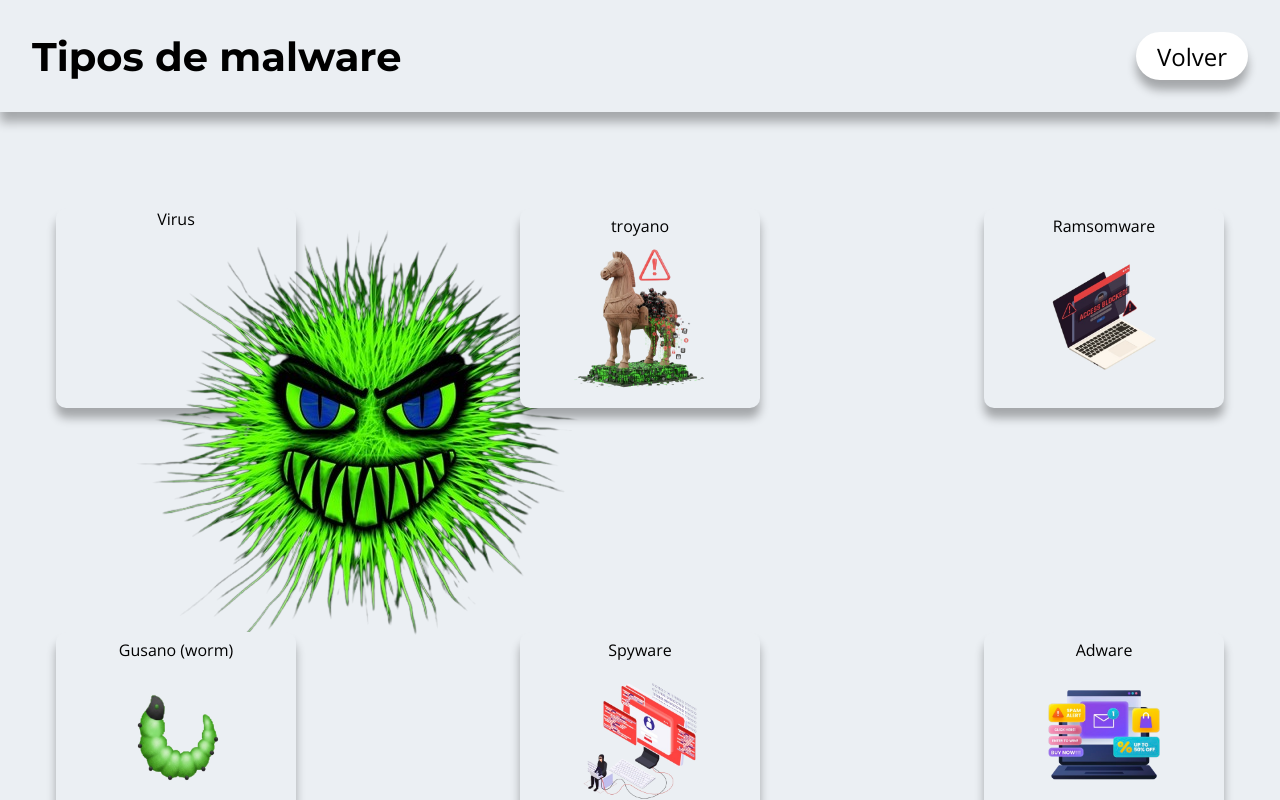
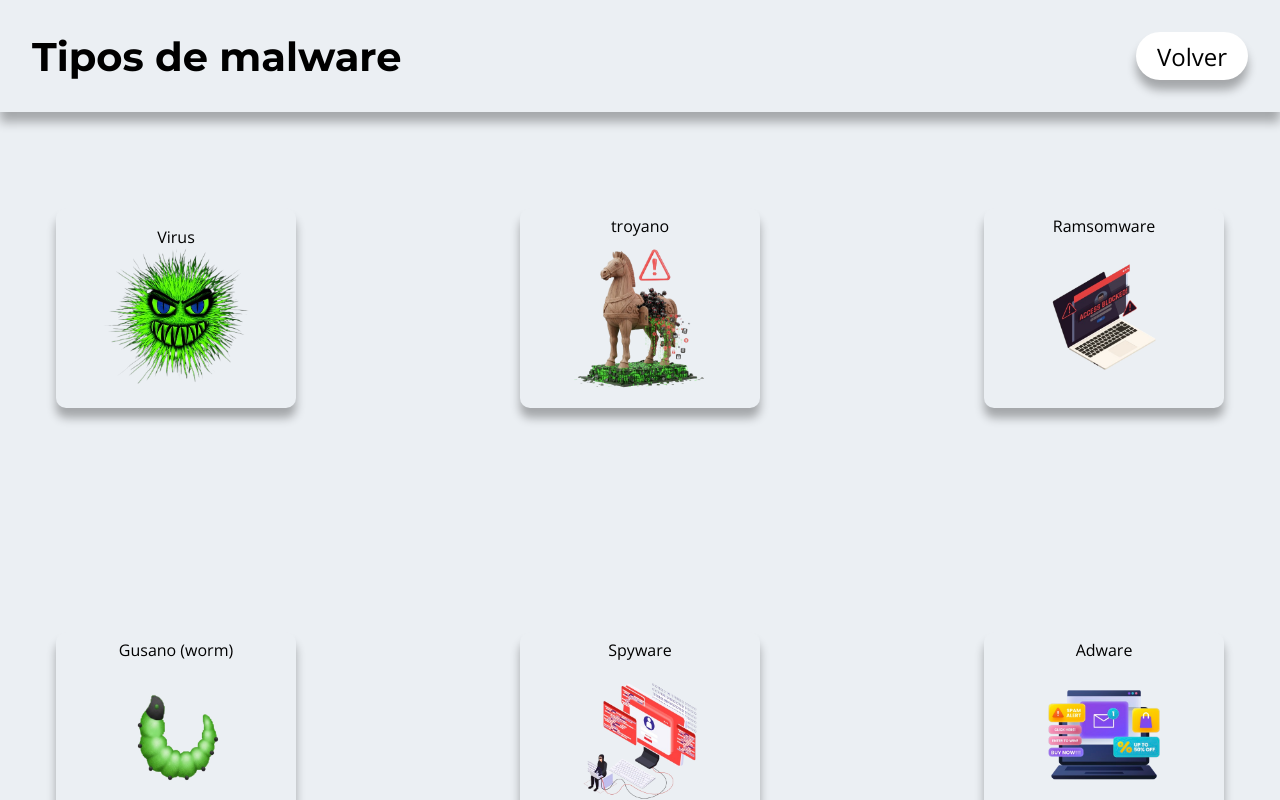
Before and after one commit to cristianantinir/seguridad_informatica, a React (Create React App) app: page / in a window 1280 px wide. Both pictures are taken after a click on the button "Tipos de malware". Shown: the top 800 px of the page. Built offline with nearby package versions, Linux system fonts and the light colour scheme.

Commit message:
Width específico para 'Virus'

```diff
--- a/src/pages/Tiposmalware.module.css
+++ b/src/pages/Tiposmalware.module.css
@@ -54,3 +54,7 @@ body{
   width: 20vh;
   height: 20vh;
 }
+
+.virus{
+  width: 25vh;
+}
```
